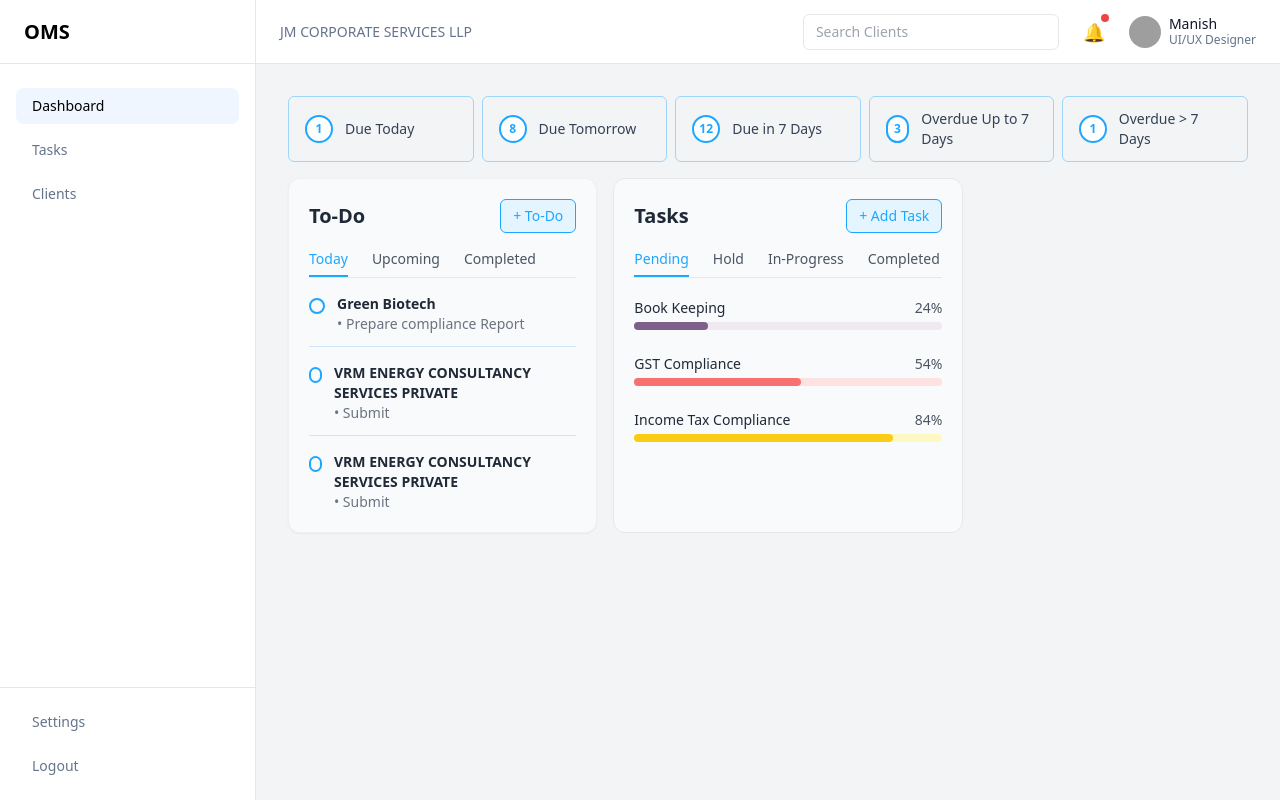
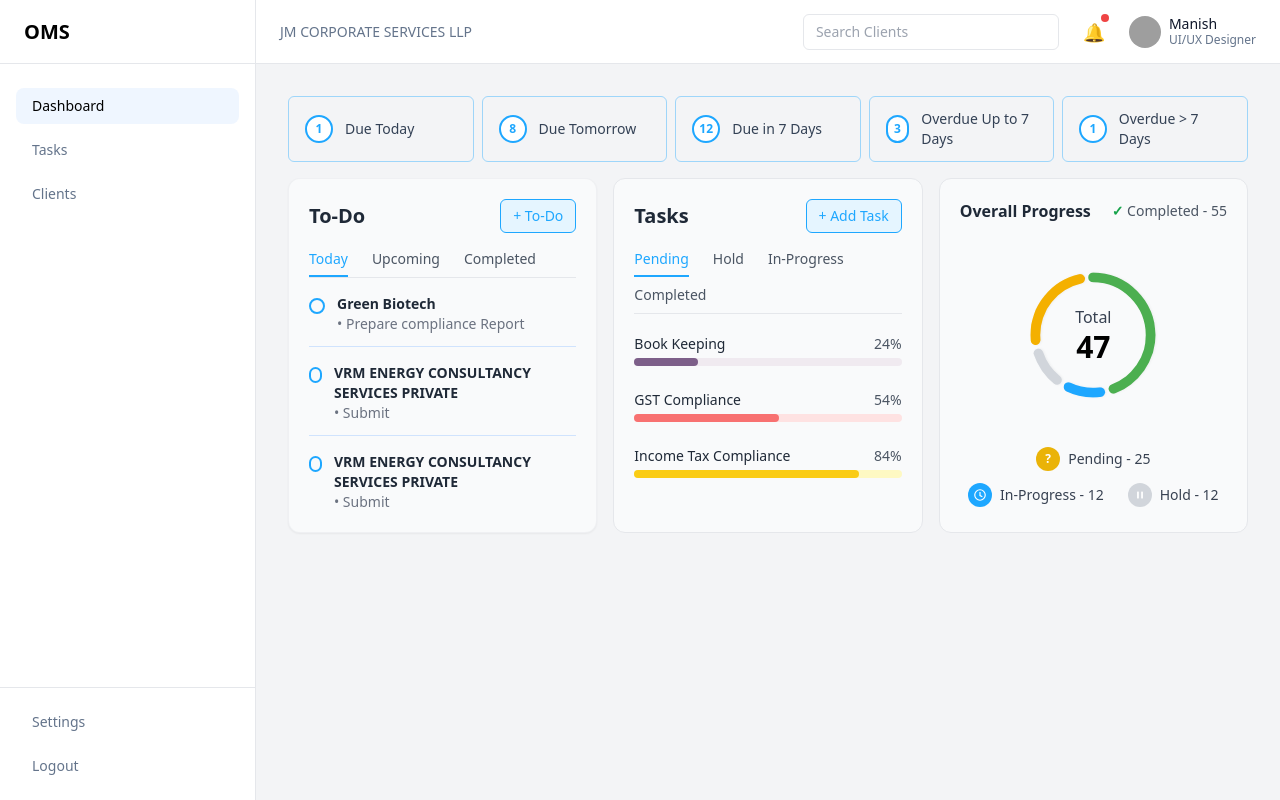
Before and after one commit to Sartaccel/Dev_OMSFrontend, a React (Vite) app: page / in a window 1280 px wide. Built offline with nearby package versions, Linux system fonts and the light colour scheme; grey boxes are pictures that could not be loaded; a web font is replaced by a local one.

Commit message:
Overall Progress
Overall Progress

```diff
--- /dev/null
+++ b/src/components/Dashboard/OverallProgress.tsx
@@ -0,0 +1,123 @@
+type Segment = {
+  label: string;
+  value: number;
+  color: string;
+};
+
+const segments: Segment[] = [
+  { label: "Completed", value: 45, color: "#4CAF50" },
+  { label: "In-Progress", value: 12, color: "#1EA7FF" },
+  { label: "Hold", value: 12, color: "#D1D5DB" },
+  { label: "Pending", value: 25, color: "#F4B000" },
+];
+
+export default function OverallProgress() {
+  const total = segments.reduce((s, x) => s + x.value, 0);
+
+  // Donut sizing (matches your screenshot look)
+  const radius = 60;
+  const stroke = 10;
+  const circumference = 2 * Math.PI * radius;
+
+  const segmentGap = 14; // space between arcs
+
+  let acc = 0;
+
+  return (
+    <div className="w-full rounded-xl border border-gray-200 bg-gray-50 p-5 overflow-hidden">
+
+      {/* Header */}
+      <div className="flex flex-wrap items-center justify-between gap-2 mb-4">
+        <h2 className="text-base font-semibold text-gray-800">
+          Overall Progress
+        </h2>
+
+        <div className="text-sm text-gray-600 whitespace-nowrap">
+          <span className="text-green-600 font-bold">✓</span> Completed - 55
+        </div>
+      </div>
+
+      {/* Donut */}
+      <div className="flex justify-center mb-4">
+        <div className="relative w-48 h-48">
+
+          <svg
+            viewBox="0 0 200 200"
+            className="-rotate-90 w-full h-full drop-shadow-sm"
+          >
+            {segments.map((seg, i) => {
+              const frac = seg.value / total;
+
+              // subtract gap so arcs don’t touch
+              const dash = Math.max(frac * circumference - segmentGap, 2);
+              const gap = circumference - dash;
+
+              const offset = acc;
+              acc += dash + segmentGap;
+
+              return (
+                <circle
+                  key={i}
+                  cx="100"
+                  cy="100"
+                  r={radius}
+                  fill="none"
+                  stroke={seg.color}
+                  strokeWidth={stroke}
+                  strokeDasharray={`${dash} ${gap}`}
+                  strokeDashoffset={-offset}
+                  strokeLinecap="round"
+                />
+              );
+            })}
+          </svg>
+
+          {/* Center text */}
+          <div className="absolute inset-0 flex flex-col items-center justify-center">
+            <p className="text-gray-700 text-bold-xs">Total</p>
+            <p className="text-3xl font-bold">47</p>
+          </div>
+
+        </div>
+      </div>
+
+      {/* Legend */}
+     <div className="flex flex-wrap justify-center gap-x-6 gap-y-3 text-sm text-gray-700 ">
+
+  {/* Pending */}
+  <div className="flex items-center gap-2">
+    <span className="w-6 h-6 rounded-full bg-yellow-500 flex items-center justify-center text-white text-xs font-bold">
+      ?
+    </span>
+    <span>Pending - 25</span>
+  </div>
+
+  {/* In Progress */}
+  <div className="flex items-center gap-2">
+    <span className="w-6 h-6 rounded-full bg-[#1EA7FF] flex items-center justify-center text-white">
+      {/* clock icon */}
+      <svg viewBox="0 0 24 24" className="w-3.5 h-3.5" fill="none" stroke="currentColor" strokeWidth="2">
+        <circle cx="12" cy="12" r="9"/>
+        <path d="M12 7v6l4 2"/>
+      </svg>
+    </span>
+    <span>In-Progress - 12</span>
+  </div>
+
+  {/* Hold */}
+  <div className="flex items-center gap-2">
+    <span className="w-6 h-6 rounded-full bg-gray-300 flex items-center justify-center text-white">
+      {/* pause icon */}
+      <svg viewBox="0 0 24 24" className="w-3.5 h-3.5" fill="currentColor">
+        <rect x="7" y="6" width="3" height="12" rx="1"/>
+        <rect x="14" y="6" width="3" height="12" rx="1"/>
+      </svg>
+    </span>
+    <span>Hold - 12</span>
+  </div>
+
+</div>
+
+    </div>
+  );
+}
--- a/src/components/Dashboard/TaskProgress.tsx
+++ b/src/components/Dashboard/TaskProgress.tsx
@@ -1,85 +1,4 @@
-// import { useState } from "react";
 
-// type TaskItem = {
-//   name: string;
-//   percent: number;
-//   barColor: string;
-//   trackColor: string;
-// };
-
-// const tabs = ["Pending", "Hold", "In-Progress", "Completed"] as const;
-
-// const taskData: Record<(typeof tabs)[number], TaskItem[]> = {
-//   Pending: [
-//     { name: "Book Keeping", percent: 24, barColor: "bg-purple-400", trackColor: "bg-purple-100" },
-//     { name: "GST Compliance", percent: 24, barColor: "bg-red-400", trackColor: "bg-red-100" },
-//     { name: "Income Tax Compliance", percent: 24, barColor: "bg-yellow-400", trackColor: "bg-yellow-100" },
-//   ],
-//   Hold: [],
-//   "In-Progress": [],
-//   Completed: [],
-// };
-
-// export default function TaskProgress() {
-//   const [activeTab, setActiveTab] = useState<(typeof tabs)[number]>("Pending");
-//   const data = taskData[activeTab];
-
-//   return (
-//     <div className="w-full max-w-2xl rounded-xl border border-gray-200 bg-gray-50 p-5 mt-5">
-
-//       {/* Header */}
-//       <div className="flex items-center justify-between mb-4">
-//         <h2 className="text-xl font-semibold text-gray-800">Tasks</h2>
-
-//         <button className="flex items-center gap-2 border border-blue-500 text-blue-600 px-3 py-1.5 rounded-md hover:bg-blue-50 transition text-sm">
-//           + Add Task
-//         </button>
-//       </div>
-
-//       {/* Tabs */}
-//       <div className="flex gap-6 border-b border-gray-200 mb-4">
-//         {tabs.map((tab) => (
-//           <button
-//             key={tab}
-//             onClick={() => setActiveTab(tab)}
-//             className={`pb-2 text-sm font-medium relative
-//               ${activeTab === tab ? "text-blue-600" : "text-gray-600"}
-//             `}
-//           >
-//             {tab}
-//             {activeTab === tab && (
-//               <span className="absolute left-0 right-0 bottom-0 h-[2px] bg-blue-600" />
-//             )}
-//           </button>
-//         ))}
-//       </div>
-
-//       {/* Progress List */}
-//       <div className="space-y-6">
-//         {data.map((task, i) => (
-//           <div key={i}>
-//             <div className="flex justify-between mb-1">
-//               <p className="text-sm font-medium text-gray-800">
-//                 {task.name}
-//               </p>
-//               <p className="text-sm text-gray-600">
-//                 {task.percent}%
-//               </p>
-//             </div>
-
-//             <div className={`h-2 rounded-full ${task.trackColor}`}>
-//               <div
-//                 className={`h-2 rounded-full ${task.barColor}`}
-//                 style={{ width: `${task.percent}%` }}
-//               />
-//             </div>
-//           </div>
-//         ))}
-//       </div>
-
-//     </div>
-//   );
-// }
 import { useState } from "react";
 
 type TaskItem = {
@@ -107,7 +26,8 @@ export default function TaskProgress() {
   const data = taskData[activeTab];
 
   return (
-    <div className="w-[350px] rounded-xl border border-gray-200 bg-gray-50 p-5 overflow-hidden">
+   <div className="w-full rounded-xl border border-gray-200 bg-gray-50 p-5 overflow-hidden">
+
 
       {/* Header */}
       <div className="flex items-center justify-between mb-4">
--- a/src/pages/Dashboard.tsx
+++ b/src/pages/Dashboard.tsx
@@ -1,22 +1,22 @@
+import TodoWidget from "@/components/Dashboard/TodoWidget";
 import TaskProgress from "@/components/Dashboard/TaskProgress";
+import OverallProgress from "@/components/Dashboard/OverallProgress";
 import TasksWidget from "@/components/Dashboard/TasksWidget";
-import TodoWidget from "@/components/Dashboard/TodoWidget";
 
-const Dashboard = () => {
+export default function Dashboard() {
   return (
     <div className="p-4  rounded-2xl space-y-4">
 
-      {/* Top summary row */}
       <TasksWidget />
 
-      {/* Cards row — fixed 2 columns */}
-      <div className="grid grid-cols-3 gap-4">
-        <TodoWidget />
-        <TaskProgress />
-      </div>
+     <div className="grid grid-cols-1 md:grid-cols-2 xl:grid-cols-3 gap-4">
+  <TodoWidget />
+  <TaskProgress />
+  <OverallProgress />
+</div>
+
+
 
     </div>
   );
-};
-
-export default Dashboard;
+}
```
